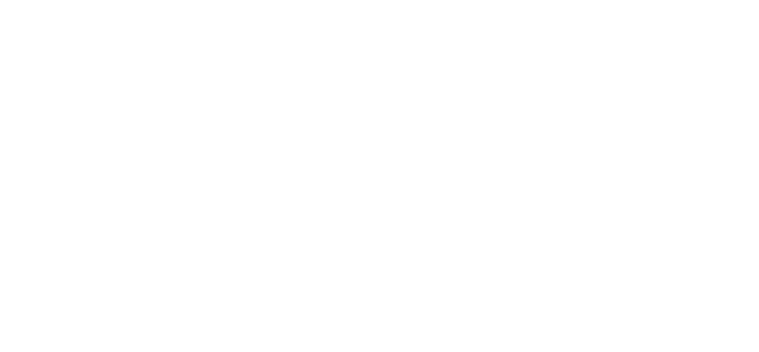
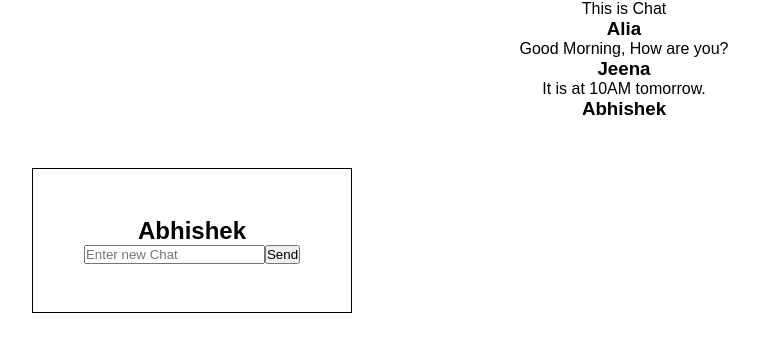
Before and after one commit to AmanHarsh02/hackathon-business-it-consultant-matching, a React (Create React App) app: page /chat in a window 1280 px wide. Before the commit this address had no page. Shown: the top 352 px of the page, without its empty margins (16-775 px from the left). Built offline with nearby package versions, Linux system fonts and the light colour scheme.

Commit message:
feat: chat functionality

```diff
--- a/src/App.js
+++ b/src/App.js
@@ -8,6 +8,7 @@
 } from "./pages/index";
 
 import { ProtectedRoute } from "./Components/index";
+import { Chat } from "./Components/chat/Chat";
 
 import "./App.css";
 
@@ -17,6 +18,7 @@
       <Routes>
         <Route path={"/"} element={<Home />} />
         <Route path={"/auth"} element={<Auth />} />
+        <Route path={"/chat"} element={<Chat />} />
 
         <Route
           path={"/client-profile"}
--- /dev/null
+++ b/src/Components/chat/Chat.jsx
@@ -0,0 +1,44 @@
+import "./chat.css";
+
+import { useContext } from "react";
+
+import { ChatContext } from "../../contexts/ChatContext";
+
+export const Chat=()=>
+{
+    const {state,dispatch}=useContext(ChatContext);
+    const {allMessages,newMessage}=state;
+
+    return (
+        <div>This is Chat
+            <ul>
+                {allMessages.map((item,index)=>{
+                    const {name,messages}=item;
+                    return (
+                        <li key={index}>
+                            <h3>{name}</h3>
+                            <p>{messages[1]?.message}</p>
+                        </li>
+                    )
+                })}
+            </ul>
+            <div className="chat-container">
+                <h2>{allMessages[2].name}</h2>
+                <div className="text-container">
+                {[...allMessages[2].messages]?.map((text,index)=>{
+                    return (
+                        <li key={index}>
+                            <strong>You</strong>
+                            <p>{text}</p>
+                        </li>
+                    )
+                })}
+                </div>
+                <div>
+                <input placeholder="Enter new Chat" value={newMessage} onChange={(e)=>dispatch({type:"CHANGE_TEXT",payload:e.target.value})}></input>
+                <button onClick={()=>dispatch({type:"ADD_MESSAGE",payload:newMessage})}>Send</button>
+                </div>
+            </div>
+        </div>
+    )
+}
--- /dev/null
+++ b/src/Components/chat/chat.css
@@ -0,0 +1,9 @@
+.chat-container {
+    border: 1px solid;
+    padding:3rem;
+    margin:3rem;
+    width: 20rem;
+    display: flex;
+    flex-direction: column;
+    justify-content: space-between;
+}
--- /dev/null
+++ b/src/contexts/ChatContext.js
@@ -0,0 +1,69 @@
+import { createContext, useReducer } from "react";
+
+export const ChatContext=createContext();
+
+export const ChatProvider=({children})=>
+{
+    const chatReducer=(chat,{type,payload})=>
+    {
+        const {allMessages}=chat;
+        switch(type)
+        {
+            case "CHANGE_TEXT":
+                return {...chat,newMessage:payload};
+
+            case "ADD_MESSAGE":
+                const updatedAllMessages = allMessages.map(item => {
+                    if (item.name === "Abhishek") {
+                      return { ...item, messages: [...item.messages,payload] };
+                    }
+                    return item;
+                  });
+                return {...chat,allMessages:updatedAllMessages};
+
+
+            default:
+                return {...chat};
+        }
+    }
+    const initialState={
+        allMessages:[{
+            name: 'Alia',
+            messages: [
+              {
+                consultant: 'Alia',
+                message: 'Good Morning',
+              },
+              {
+                sender: 'Ranvir',
+                message: 'Good Morning, How are you?',
+              },
+            ],
+          },
+          {
+            name: 'Jeena',
+            messages: [
+              {
+                consultant: 'Jeena',
+                message: 'When is the meeting scheduled?',
+              },
+              {
+                sender: 'Seema',
+                message: 'It is at 10AM tomorrow.',
+              },
+            ],
+          },
+          {
+            name:"Abhishek",
+            messages:[],
+          }
+        ],
+        newMessage:"",
+    }
+    const [state,dispatch]=useReducer(chatReducer,initialState);
+    return (
+        <ChatContext.Provider value={{state,dispatch}}>
+            {children}
+        </ChatContext.Provider>
+    )
+}
--- a/src/index.js
+++ b/src/index.js
@@ -6,16 +6,19 @@
 import { BrowserRouter as Router } from "react-router-dom";
 import { AuthProvider } from "./contexts/AuthContext";
 import { MatchingDataProvider } from "./contexts/MatchingDataContext";
+import { ChatContext, ChatProvider } from "./contexts/ChatContext";
 
 const root = ReactDOM.createRoot(document.getElementById("root"));
 root.render(
   <React.StrictMode>
     <Router>
+      <ChatProvider>
       <MatchingDataProvider>
         <AuthProvider>
           <App />
         </AuthProvider>
       </MatchingDataProvider>
+      </ChatProvider>
     </Router>
   </React.StrictMode>
 );
```
